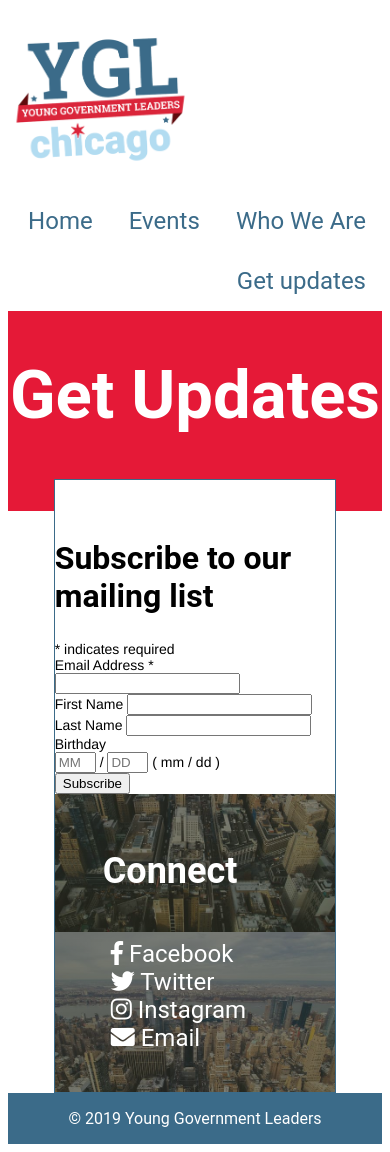
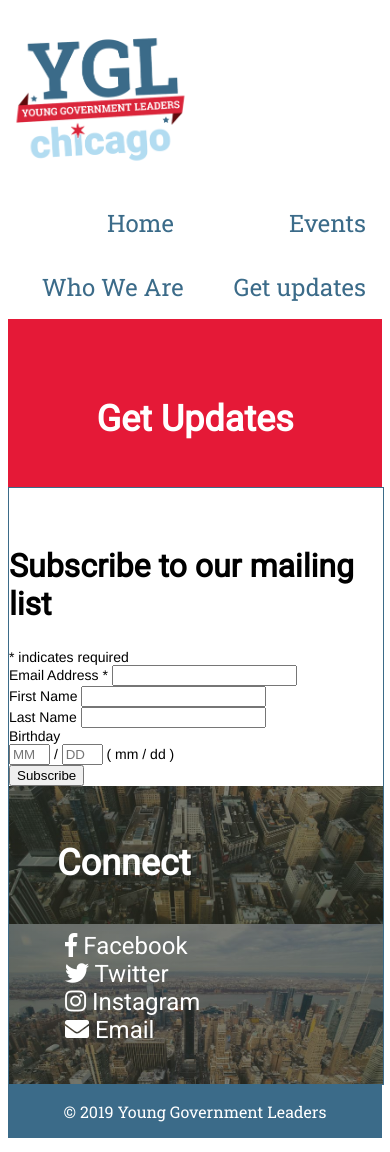
Before and after one commit to code-312/chicago-ygl-website-jekyll, a Jekyll site: the page built from getupdates.md, in a window 390 px wide. Built offline with Jekyll 4.4.1, drawn with Linux system fonts in a browser that asks for light colours; comment, search, counter and statistics services are not loaded.

Commit message:
Mobile adjustments. Other minor improvements.

```diff
--- a/_includes/footer.html
+++ b/_includes/footer.html
@@ -7,3 +7,4 @@
 
 <link href="https://fonts.googleapis.com/icon?family=Material+Icons" rel="stylesheet">
 <link rel="stylesheet" href="https://use.fontawesome.com/releases/v5.7.2/css/all.css" integrity="sha384-fnmOCqbTlWIlj8LyTjo7mOUStjsKC4pOpQbqyi7RrhN7udi9RwhKkMHpvLbHG9Sr" crossorigin="anonymous">
+<link href="https://fonts.googleapis.com/css?family=Roboto|Roboto+Slab" rel="stylesheet">
--- a/_layouts/getupdates.html
+++ b/_layouts/getupdates.html
@@ -7,9 +7,7 @@
 
         {% include header.html %}
         <div id="hero-noimg">
-            <div id="hero-content">
               <h1>Get Updates</h1>
-            </div>
         </div>
 <div id="content">
 
--- a/css/style.scss
+++ b/css/style.scss
@@ -74,6 +74,13 @@ h4 {
   max-width: 50%;
 }
 
+@media (max-width: 600px) {
+  #logo {
+    max-width: 100%;
+    margin: auto;
+  }
+}
+
 #content {
   position: relative;
   width: 75%;
@@ -87,6 +94,12 @@ h4 {
   font-family: 'Roboto';
   font-size: 15px;
 }
+
+@media (max-width: 600px) {
+  #content {
+  width: 100%;
+  }
+ }
 
 #content h1 {
   color: #DA253A;
@@ -117,7 +130,13 @@ h4 {
       RGBA(50, 52, 39, .45)
     ), url(/assets/img/hero-image.jpg);
   padding-bottom: 4rem;
-  min-height: 30rem;
+  min-height: 25rem;
+}
+
+@media (max-width: 600px) {
+  #hero {
+    background-position: top center;
+  }
 }
 
 #hero-events {
@@ -135,6 +154,12 @@ h4 {
   align-items: center;
 }
 
+@media (max-width: 600px) {
+  #hero-events {
+    background-position: top center;
+  }
+ }
+
 #hero-events h1 {
   font-size: 67px;
   color: white;
@@ -143,6 +168,16 @@ h4 {
 #hero-noimg {
   background-color: #E51937;
   min-height: 12.5rem;
+  display: flex;
+  justify-content: center;
+  align-items: center;
+}
+
+@media (max-width: 600px) {
+  #hero-noimg h1 {
+    font-size: 36px;
+    color: white;
+  }
 }
 
 #hero-content {
@@ -154,9 +189,21 @@ h4 {
   width: 100%;
 }
 
+@media (max-width: 600px) {
+  #hero-content {
+    padding: 1em;
+  }
+}
+
 #hero-content h1 {
   color: #ffffff;
   font-size: 67px;
+}
+
+@media (max-width: 600px) {
+  #hero-content h1 {
+    font-size: 36px;
+  }
 }
 
 #hero-content h3 {
@@ -230,6 +277,12 @@ a.button {
   // margin-left: auto;
 }
 
+@media (max-width: 600px) {
+  .event-item {
+  max-width: 100%;
+  }
+ }
+
 .event-item img {
   max-width: 80%;
 }
@@ -302,10 +355,20 @@ a.button {
 .board-photo img {
   max-height: 15rem;
 }
+@media (max-width: 600px) {
+  .board-photo {
+  max-width: 100%;
+  }
+ }
 
 .board-bio {
   max-width: 40%;
 }
+@media (max-width: 600px) {
+  .board-bio {
+    max-width: 100%;
+  }
+ }
 
 .board-bio .fa-envelope {
   font-size: 2em;
```
